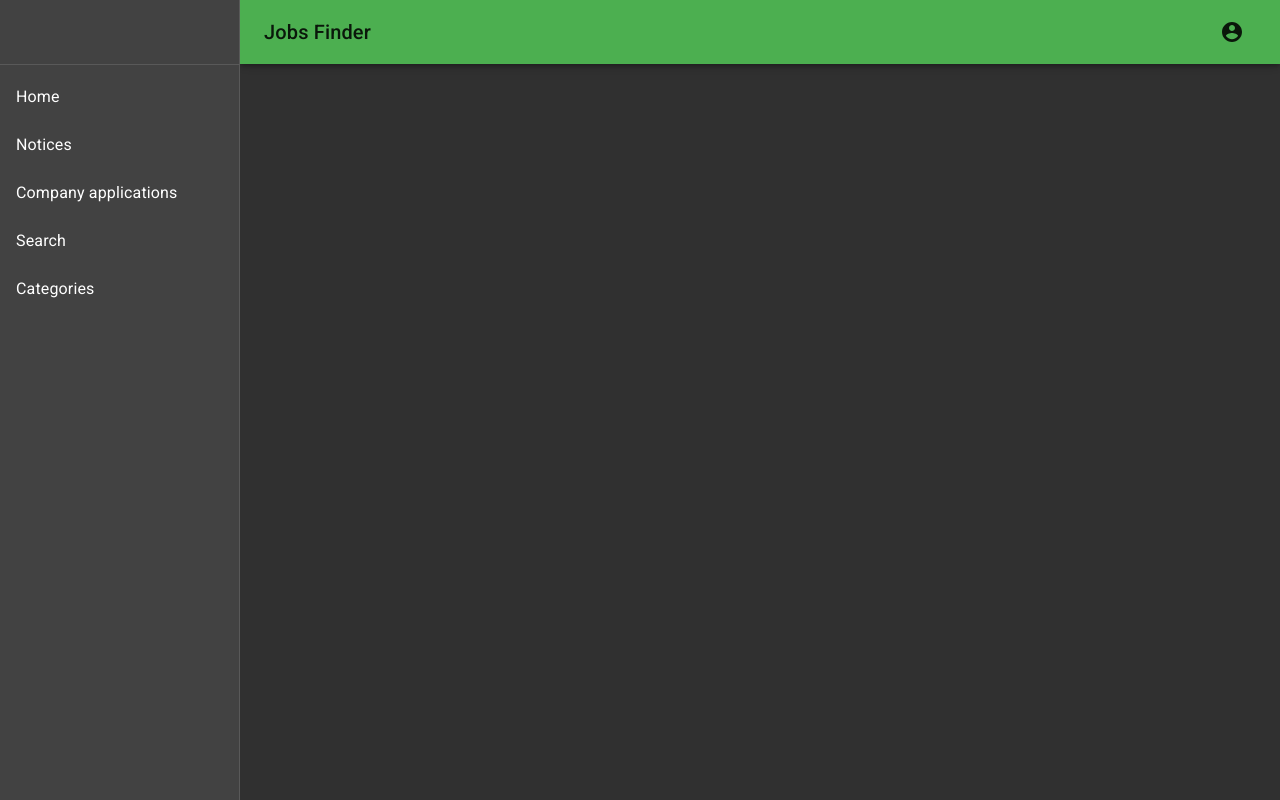
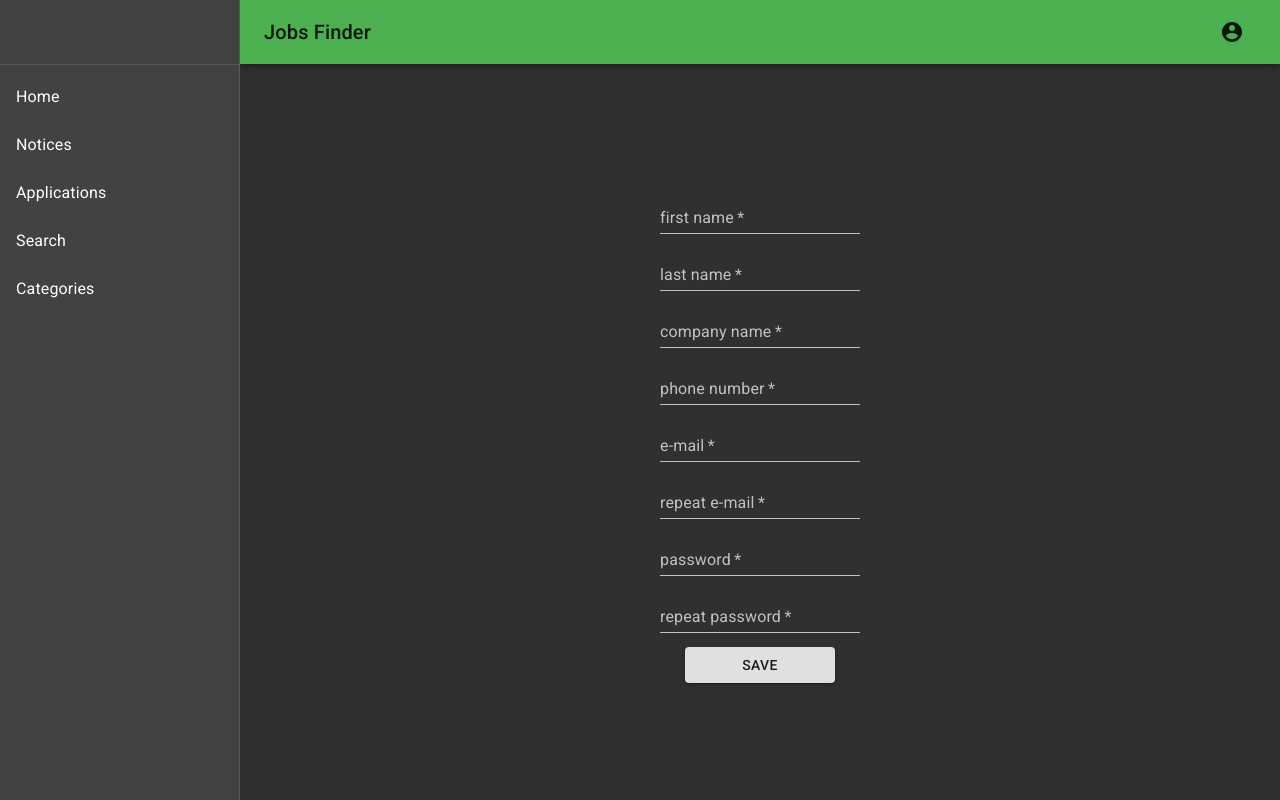
Before and after one commit to runt1m33rr0r/job-career, a React (Create React App) app in the folder jobseeker-ui/: page /profile in a window 1280 px wide. Built offline with nearby package versions, Linux system fonts and the light colour scheme.

Commit message:
added basic user profile page

```diff
--- a/jobseeker-ui/src/components/App.jsx
+++ b/jobseeker-ui/src/components/App.jsx
@@ -98,7 +98,7 @@ function App() {
       <List>
         <DrawerItem text="Home" linkTo="/" />
         <DrawerItem text="Notices" linkTo="/notices" />
-        <DrawerItem text="Company applications" linkTo="/applications" />
+        <DrawerItem text="Applications" linkTo="/applications" />
         <DrawerItem text="Search" linkTo="/search" />
         <DrawerItem text="Categories" linkTo="/categories" />
       </List>
@@ -144,6 +144,9 @@ function App() {
               </MenuItem>
               <MenuItem component={Link} to="/register" onClick={handleClose}>
                 Register
+              </MenuItem>
+              <MenuItem component={Link} to="/profile" onClick={handleClose}>
+                Profile
               </MenuItem>
             </Menu>
           </Toolbar>
--- a/jobseeker-ui/src/components/ApplicationModal.jsx
+++ b/jobseeker-ui/src/components/ApplicationModal.jsx
@@ -51,6 +51,9 @@ function ApplicationModal(props) {
           </Button>
         </Grid>
         <Grid item>
+          <Button variant="contained">Send</Button>
+        </Grid>
+        <Grid item>
           <Button variant="contained">Delete</Button>
         </Grid>
         <Grid item>
--- /dev/null
+++ b/jobseeker-ui/src/components/Auth/Profile.jsx
@@ -0,0 +1,20 @@
+import React from "react";
+import Button from "./AuthButton";
+import TextField from "./AuthTextField";
+import Form from "./AuthForm";
+
+const Profile = () => (
+  <Form>
+    <TextField label="first name" />
+    <TextField label="last name" />
+    <TextField label="company name" />
+    <TextField label="phone number" />
+    <TextField label="e-mail" />
+    <TextField label="repeat e-mail" />
+    <TextField label="password" type="password" />
+    <TextField label="repeat password" type="password" />
+    <Button>Save</Button>
+  </Form>
+);
+
+export default Profile;
--- a/jobseeker-ui/src/components/Routes.jsx
+++ b/jobseeker-ui/src/components/Routes.jsx
@@ -7,12 +7,14 @@ import Notices from "./Notices";
 import Applications from "./Applications";
 import Search from "./Search";
 import Categories from "./Categories";
+import Profile from "./Auth/Profile";
 
 const Routes = () => (
   <Switch>
     <Route exact path="/" component={Home} />
     <Route path="/register" component={Register} />
     <Route path="/login" component={Login} />
+    <Route path="/profile" component={Profile} />
     <Route path="/notices" component={Notices} />
     <Route path="/applications" component={Applications} />
     <Route path="/search" component={Search} />
```
